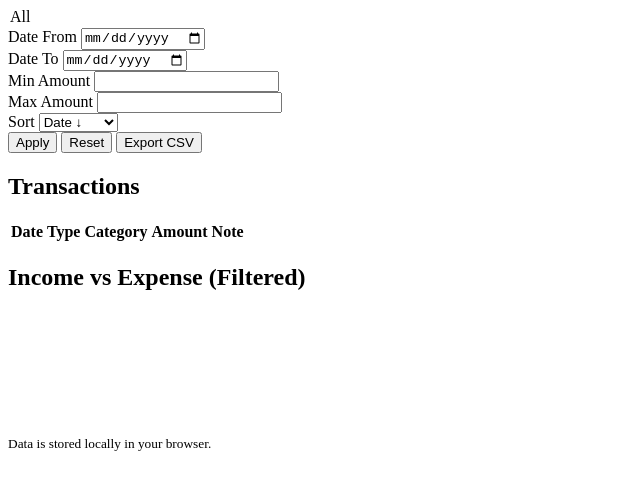
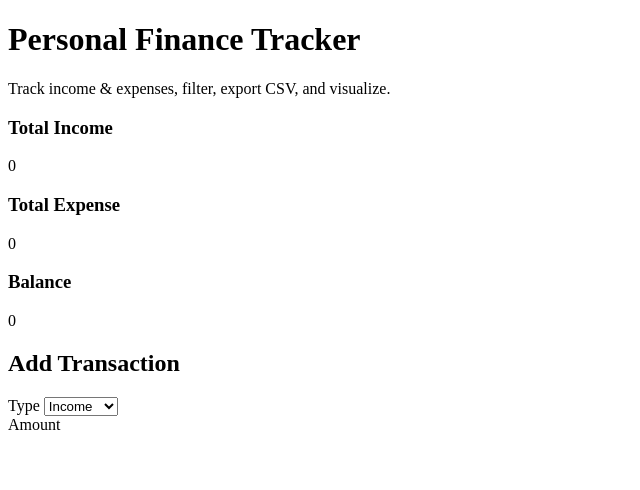
Before and after one commit to danielovwigho/personal-finance-tracker, a plain HTML site: page index.html in a window 1280 px wide. Shown: the whole page, without its empty margins (0-640 px from the left). Drawn offline with nearby package versions, Linux system fonts and the light colour scheme.

Commit message:
Update index.html

```diff
--- a/index.html
+++ b/index.html
@@ -1,75 +1,47 @@
 <!doctype html>
-<option value="all">All</option>
-</select>
-</div>
-<div class="row">
-<label>Date From</label>
-<input id="f-from" type="date" />
-</div>
-<div class="row">
-<label>Date To</label>
-<input id="f-to" type="date" />
-</div>
-<div class="row">
-<label>Min Amount</label>
-<input id="f-min" type="number" step="0.01" min="0" />
-</div>
-<div class="row">
-<label>Max Amount</label>
-<input id="f-max" type="number" step="0.01" min="0" />
-</div>
-<div class="row">
-<label>Sort</label>
-<select id="f-sort">
-<option value="date_desc">Date ↓</option>
-<option value="date_asc">Date ↑</option>
-<option value="amount_desc">Amount ↓</option>
-<option value="amount_asc">Amount ↑</option>
-</select>
-</div>
-<div class="row actions">
-<button class="btn" type="submit">Apply</button>
-<button class="btn ghost" id="btn-reset" type="button">Reset</button>
-<button class="btn ghost" id="btn-export" type="button">Export CSV</button>
-</div>
-</form>
-</section>
+<html lang="en">
+<head>
+  <meta charset="utf-8" />
+  <meta name="viewport" content="width=device-width, initial-scale=1" />
+  <title>Personal Finance Tracker</title>
+  <link rel="stylesheet" href="style.css" />
+  <!-- Optional chart -->
+  <script src="https://cdn.jsdelivr.net/npm/chart.js@4.4.1/dist/chart.umd.min.js" defer></script>
+</head>
+<body>
+  <header class="container">
+    <h1>Personal Finance Tracker</h1>
+    <p class="sub">Track income & expenses, filter, export CSV, and visualize.</p>
+  </header>
 
+  <main class="container grid">
+    <!-- Summary Cards -->
+    <section class="cards">
+      <div class="card" id="card-income">
+        <h3>Total Income</h3>
+        <div class="value" id="total-income">0</div>
+      </div>
+      <div class="card" id="card-expense">
+        <h3>Total Expense</h3>
+        <div class="value" id="total-expense">0</div>
+      </div>
+      <div class="card" id="card-balance">
+        <h3>Balance</h3>
+        <div class="value" id="balance">0</div>
+      </div>
+    </section>
 
-<!-- Transactions Table -->
-<section class="panel col-span-2">
-<h2>Transactions</h2>
-<div class="table-wrap">
-<table class="table" id="tx-table">
-<thead>
-<tr>
-<th>Date</th>
-<th>Type</th>
-<th>Category</th>
-<th class="right">Amount</th>
-<th>Note</th>
-<th></th>
-</tr>
-</thead>
-<tbody id="tx-tbody"></tbody>
-</table>
-</div>
-</section>
-
-
-<!-- Chart -->
-<section class="panel col-span-2">
-<h2>Income vs Expense (Filtered)</h2>
-<canvas id="ie-chart" height="120"></canvas>
-</section>
-</main>
-
-
-<footer class="container foot">
-<small>Data is stored locally in your browser.</small>
-</footer>
-
-
-<script type="module" src="app.js"></script>
-</body>
-</html>
+    <!-- Add Transaction -->
+    <section class="panel">
+      <h2>Add Transaction</h2>
+      <form id="tx-form" class="form">
+        <div class="row">
+          <label>Type</label>
+          <select id="tx-type" required>
+            <option value="income">Income</option>
+            <option value="expense">Expense</option>
+          </select>
+        </div>
+        <div class="row">
+          <label>Amount</label>
+          <input id="tx-amount" type="number" step="0.01" min="0"
```
